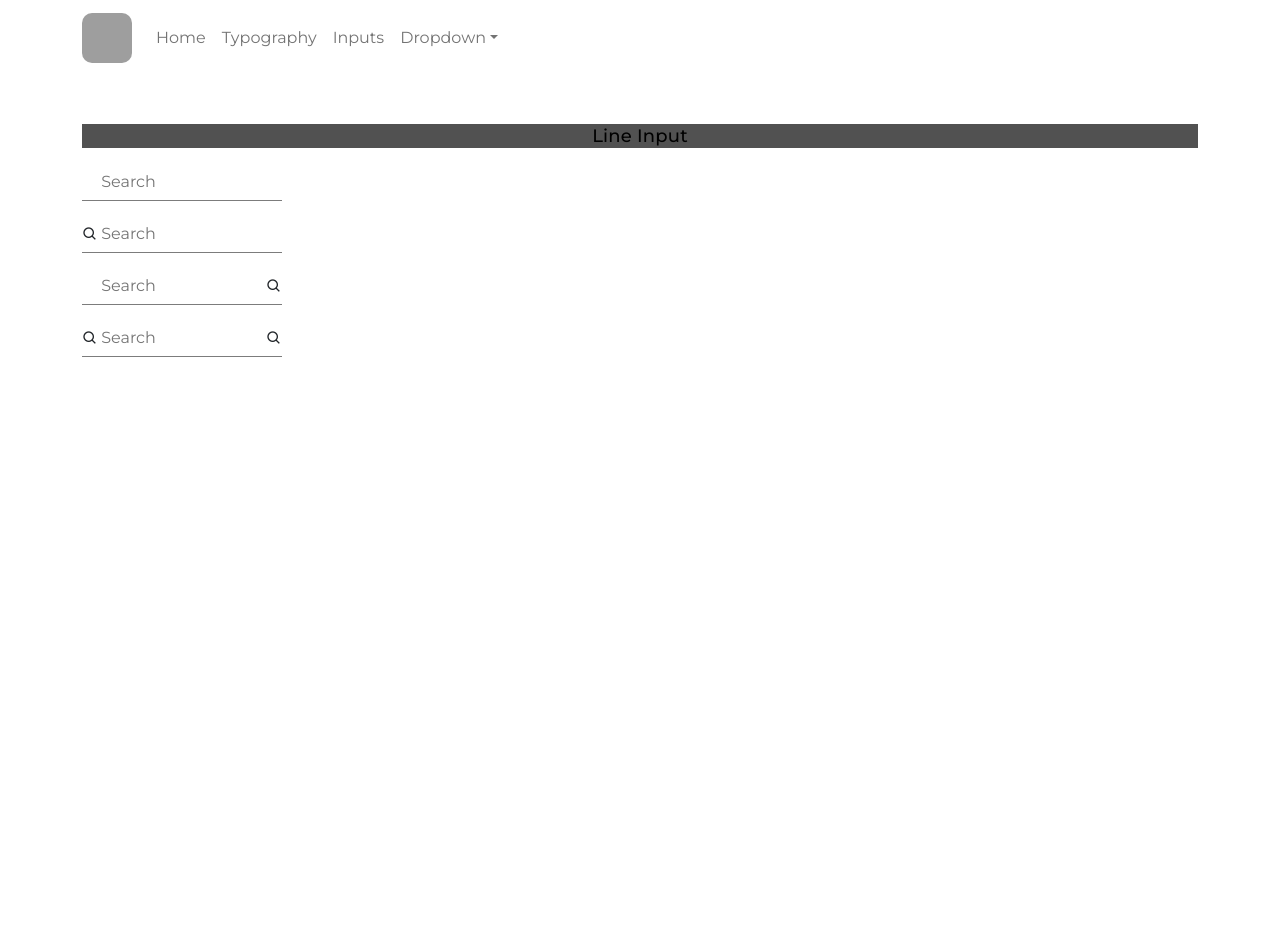
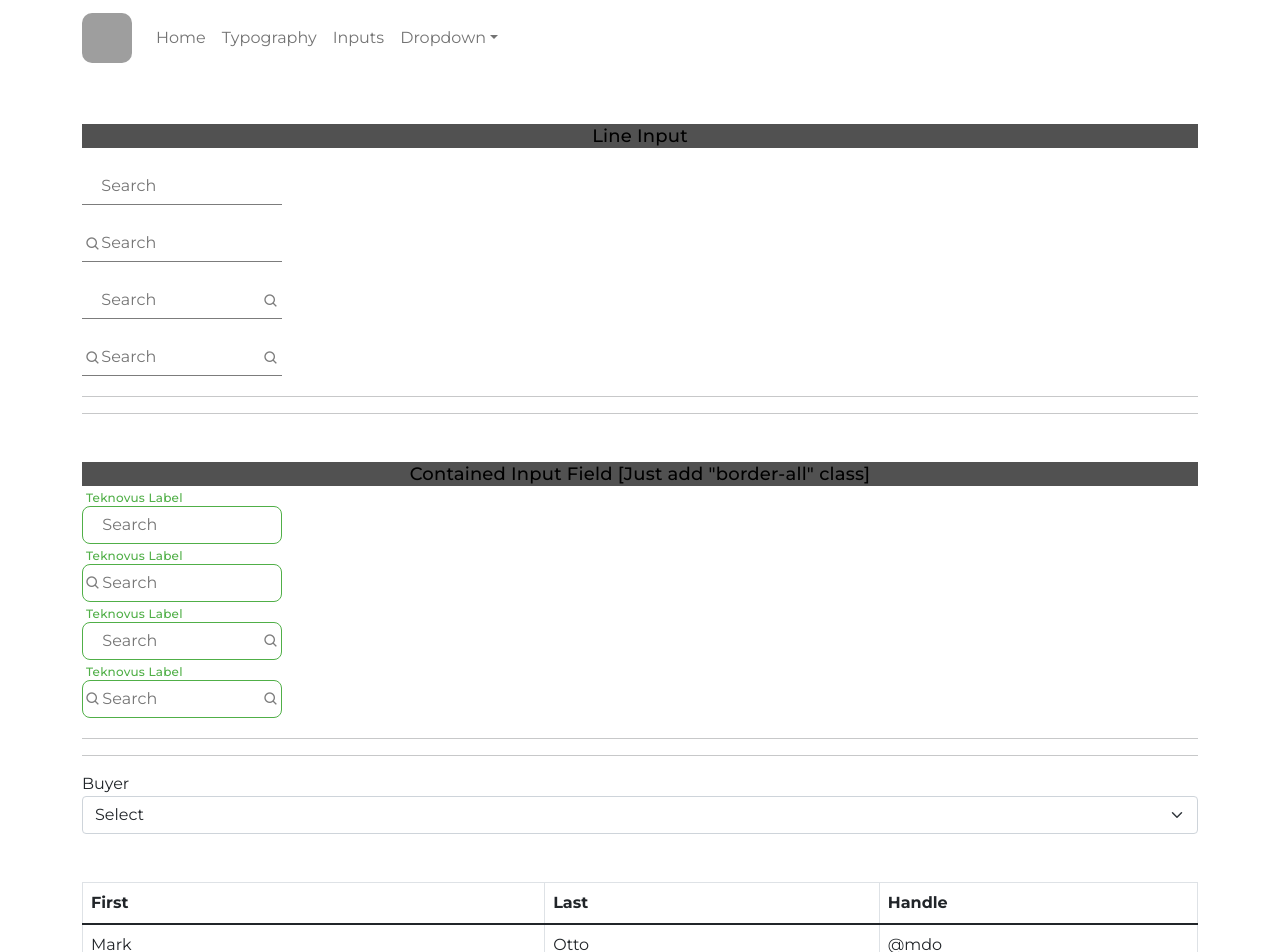
Before and after one commit to reazul7/teknovus_development, a React (Create React App) app: page /inputs in a window 1280 px wide. Shown: the top 952 px of the page. Before the commit the page ends 800 px from the top, so only its background shows below. Built offline with nearby package versions, Linux system fonts and the light colour scheme; grey boxes are pictures that could not be loaded.

Commit message:
Update "Contained Input Field"

```diff
--- a/src/App.css
+++ b/src/App.css
@@ -258,7 +258,6 @@ h6 {
 }
 .btn-disable:hover {
     background: var(--deactive-dark);
-    color: var(--text-primary);
 }
 
 /* ********** badge ********** */
@@ -283,28 +282,18 @@ h6 {
     margin: 0.1rem 0.1rem;
 }
 
-/* ------------------- */
-/* ------------------- */
-/* ------------------- */
-/* ------------------- */
-/* ********** teknovus-input V1 start ********** */
+/* ********** Line Input Field ********** */
 .teknovus-input-group {
     position: relative;
-    margin: 15px 0;
+    margin: 20px 0;
 }
-/* .teknovus-input-icon {
-    position: absolute;
-    left: 2px;
-    top: 10px;
-    color: var(--text-deactive-color);
-    height: 100%;
-    display: flex;
-    align-items: center;
-} */
-.teknovus-input-2 {
+.teknovus-input {
+    font-weight: 400;
+    font-size: 16px;
+    line-height: 24px;
+    letter-spacing: 0.1px;
     outline: none;
     display: block;
-    font-size: 1rem;
     width: 100%;
     outline: none;
     border: none;
@@ -312,33 +301,33 @@ h6 {
     padding: 0.375rem 1.2rem;
     color: var(--text-dark);
     -webkit-appearance: none;
-    /* margin-bottom: 8px; */
-    /* padding-left: 30px; */
 }
-.teknovus-label-2 {
-    font-weight: 400;
-    font-size: 16px;
-    line-height: 24px;
+.teknovus-label {
+    font-weight: 500;
+    font-size: 12px;
+    line-height: 16px;
+    letter-spacing: 0.2px;
     position: absolute;
     opacity: 0;
-    /* transition: 0.2s bottom, 0.2s opacity;
-    bottom: 0; */
     left: 0;
     z-index: 1;
     display: flex;
     align-items: center;
-    letter-spacing: 0.1px;
     color: var(--input-border-focus);
 }
-.teknovus-input-2:focus {
+.teknovus-input::placeholder {
+    font-weight: 400;
+    font-size: 16px;
+    line-height: 24px;
+    letter-spacing: 0.1px;
+}
+.teknovus-input:focus {
     border: none;
     border-bottom: 1.5px solid var(--input-border-focus);
-    /* border-color: var(--input-border-focus); */
 }
-.teknovus-input-2:focus + .teknovus-label-2,
-.teknovus-input-2:invalid + .teknovus-label-2 {
+.teknovus-input:focus + .teknovus-label,
+.teknovus-input:invalid + .teknovus-label {
     bottom: 95%;
-    font-size: 14px;
     line-height: 1;
     opacity: 1;
     padding: 4px;
@@ -346,141 +335,42 @@ h6 {
 /* ======== Icon ======== */
 .teknovus-input-group.icon-area {
     width: 200px;
+    color: var(--text-deactive);
 }
 .teknovus-input-group {
     position: relative;
 }
 .teknovus-input-group .teknovus-icon {
     position: absolute;
-    padding: 10px 0px;
+    padding: 11px 0px;
     pointer-events: none;
 }
-
-.left-addon .teknovus-icon {
-    left: 0px;
-}
-.left-addon input {
-    padding-left: 30px;
-}
-.icon-area input {
-    padding-right: 30px;
+.input-icon-left {
+    left: 3px;
 }
 
-.icon-area .input-icon-left {
-    left: 0px;
-    color: var(--text-deactive-color);
+.input-icon-right {
+    right: 3px;
 }
-
-.icon-area .input-icon-right {
-    right: 0px;
-    color: var(--text-deactive-color);
-}
-
-/* .teknovus-label {
-    position: absolute;
-    left: 0;
-    top: 50%;
-    transform: translateY(-50%);
-    background-color: var(--text-white);
-    font-weight: 400;
-    font-size: 16px;
-    line-height: 24px;
-    display: flex;
-    align-items: center;
-    letter-spacing: 0.1px;
-    color: var(--input-text);
-    padding: 0 0.375rem;
-    margin: 0 0.1rem;
-    transition: 0.1s ease-out;
-    transform-origin: left top;
-    pointer-events: none;
-    border: 0;
-}
-.teknovus-input {
-    font-size: 1rem;
-    outline: none;
-    border: none;
-    border-bottom: 1px solid var(--input-border);
-    padding: 0.375rem 1.5rem;
-    color: #000000;
-    transition: 0.1s ease-out;
-}
-.teknovus-input:focus {
-    border-color: var(--input-border-focus);
-}
-.teknovus-input:focus + label {
-    font-weight: 500;
-    font-size: 12px;
-    line-height: 16px;
-    letter-spacing: 0.2px;
-    color: var(--input-border-focus);
-    top: 0;
-    transform: translateY(-50%) scale(0.9);
-}
-.teknovus-input:not(:placeholder-shown) + label {
-    top: 0;
-    transform: translateY(-50%) scale(0.9);
-}
-.teknovus-input:focus {
-    padding-left: 0;
-    padding-right: 24px;
-    padding: 0.375rem 1.5rem;
-} */
-/* for full border in 'teknovus-input' */
-/* .border-all {
-    border: 1.5px solid var(--input-border-focus);
-    border-radius: 8px;
-    margin-left: -4px;
-} */
-/* ********** tteknovus-input V1 end ********** */
-/* ----------- */
-/* ********** teknovus-input V2 start ********** */
-
-/* .border-all {
-    border: 1.5px solid var(--input-border-focus);
-    border-radius: 8px;
-    margin-left: -4px;
-}
-.dropdown-input-border {
-    border: none;
-    border: 1px solid var(--input-border);
-    border-radius: 8px;
-    outline: 0 none;
-}
-.teknovus-input-group input:focus {
-    outline: 0 none;
-    border: 1px solid var(--input-border);
-    -webkit-box-shadow: none;
-} */
-/* ********** teknovus-input V2 end ********** */
-/* dropdown-input */
-/* .dropdown-input-label {
-    margin: 0;
-    color: var(--input-text);
-}
-.form-select {
-    width: 184px;
-    border: 1px solid var(--input-border);
-    height: 40px;
+/* ========== Border-all class for Contained Input Field ========== */
+.border-all {
+    border: 1px solid var(--input-border-focus);
     border-radius: 8px;
 }
-.form-select:focus {
-    outline: 0 none;
-    border: 1px solid var(--input-border);
-    -webkit-box-shadow: none;
+.border-all:focus {
+    border-radius: 8px;
+    border: none;
+    border: 1.5px solid var(--input-border-focus);
+}
+.border-all ~ .teknovus-label {
+    bottom: 95%;
+    line-height: 1;
+    opacity: 1;
+    padding: 4px;
+}
+/* .border-all~.input-icon-left{
+    left: 3px;
+}
+.border-all~.input-icon-right{
+    right: 3px;
 } */
-/* ------ teknovus-table ------ */
-/* .teknovus-table th,
-.teknovus-table tr,
-.teknovus-table tbody {
-    border: 1px solid var(--input-text) !important;
-}
-.teknovus-table th {
-    color: var(--text-secondary);
-    font-weight: 500;
-    background-color: var(--disable-bg-color);
-    font-size: 14px;
-}
-.teknovus-table tr {
-    color: var(--input-text);
-} */
--- a/src/components/Typography/Inputs.js
+++ b/src/components/Typography/Inputs.js
@@ -4,18 +4,15 @@ function Inputs() {
     return (
         <div className="container">
             {/* ********** Input ********** */}
+            {/* ********** Line Input Field ********** */}
+            <section>
                 <h6 className="bg-secondary text-center mt-5"> Line Input</h6>
-            {/* teknovus-input start */}
-            <div className="my-3">
-                {/* teknovus-input V1 start */}
-
-                <section>
                 {/* Line-Input without Icon */}
                 <div class="teknovus-input-group icon-area">
                     {/* <i class="input-icon-left teknovus-icon bx bx-search fs-24"></i>
                     <i class="input-icon-right teknovus-icon bx bx-search fs-24"></i> */}
-                        <input type="text" className="teknovus-input-2" placeholder="Search" />
-                        <label className="teknovus-label-2" for="input">
+                    <input type="text" className="teknovus-input" placeholder="Search" />
+                    <label className="teknovus-label" for="input">
                         Teknovus Label
                     </label>
                 </div>
@@ -24,8 +21,8 @@ function Inputs() {
                 <div class="teknovus-input-group icon-area">
                     <i class="input-icon-left teknovus-icon bx bx-search fs-24"></i>
                     {/* <i class="input-icon-right teknovus-icon bx bx-search fs-24"></i> */}
-                        <input type="text" className="teknovus-input-2" placeholder="Search" />
-                        <label className="teknovus-label-2" for="input">
+                    <input type="text" className="teknovus-input" placeholder="Search" />
+                    <label className="teknovus-label" for="input">
                         Teknovus Label
                     </label>
                 </div>
@@ -34,8 +31,8 @@ function Inputs() {
                 <div class="teknovus-input-group icon-area">
                     {/* <i class="input-icon-left teknovus-icon bx bx-search fs-24"></i> */}
                     <i class="input-icon-right teknovus-icon bx bx-search fs-24"></i>
-                        <input type="text" className="teknovus-input-2" placeholder="Search" />
-                        <label className="teknovus-label-2" for="input">
+                    <input type="text" className="teknovus-input" placeholder="Search" />
+                    <label className="teknovus-label" for="input">
                         Teknovus Label
                     </label>
                 </div>
@@ -44,13 +41,103 @@ function Inputs() {
                 <div class="teknovus-input-group icon-area">
                     <i class="input-icon-left teknovus-icon bx bx-search fs-24"></i>
                     <i class="input-icon-right teknovus-icon bx bx-search fs-24"></i>
-                        <input type="text" className="teknovus-input-2" placeholder="Search" />
-                        <label className="teknovus-label-2" for="input">
+                    <input type="text" className="teknovus-input" placeholder="Search" />
+                    <label className="teknovus-label" for="input">
                         Teknovus Label
                     </label>
                 </div>
             </section>
+
+            <hr />
+            <hr />
+            {/* ********** Contained Input Field [Just add "border-all" class] ********** */}
+            <section>
+                <h6 className="bg-secondary text-center mt-5">Contained Input Field [Just add "border-all" class]</h6>
+                {/* Contained Input without Icon */}
+                <div class="teknovus-input-group icon-area">
+                    {/* <i class="input-icon-left teknovus-icon bx bx-search fs-24"></i>
+                    <i class="input-icon-right teknovus-icon bx bx-search fs-24"></i> */}
+                    <input type="text" className="teknovus-input border-all" placeholder="Search" />
+                    <label className="teknovus-label" for="input">
+                        Teknovus Label
+                    </label>
                 </div>
+
+                {/* Contained Input with Left Icon */}
+                <div class="teknovus-input-group icon-area">
+                    <i class="input-icon-left teknovus-icon bx bx-search fs-24"></i>
+                    {/* <i class="input-icon-right teknovus-icon bx bx-search fs-24"></i> */}
+                    <input type="text" className="teknovus-input border-all" placeholder="Search" />
+                    <label className="teknovus-label" for="input">
+                        Teknovus Label
+                    </label>
+                </div>
+
+                {/* Contained Input with Right Icon */}
+                <div class="teknovus-input-group icon-area">
+                    {/* <i class="input-icon-left teknovus-icon bx bx-search fs-24"></i> */}
+                    <i class="input-icon-right teknovus-icon bx bx-search fs-24"></i>
+                    <input type="text" className="teknovus-input border-all" placeholder="Search" />
+                    <label className="teknovus-label" for="input">
+                        Teknovus Label
+                    </label>
+                </div>
+
+                {/* Contained Input with Both Icon */}
+                <div class="teknovus-input-group icon-area">
+                    <i class="input-icon-left teknovus-icon bx bx-search fs-24"></i>
+                    <i class="input-icon-right teknovus-icon bx bx-search fs-24"></i>
+                    <input type="text" className="teknovus-input border-all" placeholder="Search" />
+                    <label className="teknovus-label" for="input">
+                        Teknovus Label
+                    </label>
+                </div>
+            </section>
+
+            <hr />
+            <hr />
+
+            {/* dropdown-input */}
+            <div className="dropdown-input">
+                <label className="dropdown-input-label">Buyer</label>
+                <select className="form-select" aria-label=".form-select">
+                    <option selected>Select</option>
+                    <option value="1">One</option>
+                    <option value="2">Two</option>
+                    <option value="3">Three</option>
+                </select>
+            </div>
+
+            {/* table-bordered start */}
+            <div className="my-5">
+                <table className="table table-bordered teknovus-table">
+                    <thead>
+                        <tr>
+                            <th scope="col">First</th>
+                            <th scope="col">Last</th>
+                            <th scope="col">Handle</th>
+                        </tr>
+                    </thead>
+                    <tbody>
+                        <tr>
+                            <td>Mark</td>
+                            <td>Otto</td>
+                            <td>@mdo</td>
+                        </tr>
+                        <tr>
+                            <td>Jacob</td>
+                            <td>Thornton</td>
+                            <td>@fat</td>
+                        </tr>
+                        <tr>
+                            <td>Larry the Bird</td>
+                            <td>@twitter</td>
+                            <td>@twitter</td>
+                        </tr>
+                    </tbody>
+                </table>
+            </div>
+            {/* table-bordered start */}
         </div>
     );
 }
```
Also changed, not shown: 1 other file (tests, documents, lock files or other folders). Lines whose indentation alone changed are shown as unchanged.
